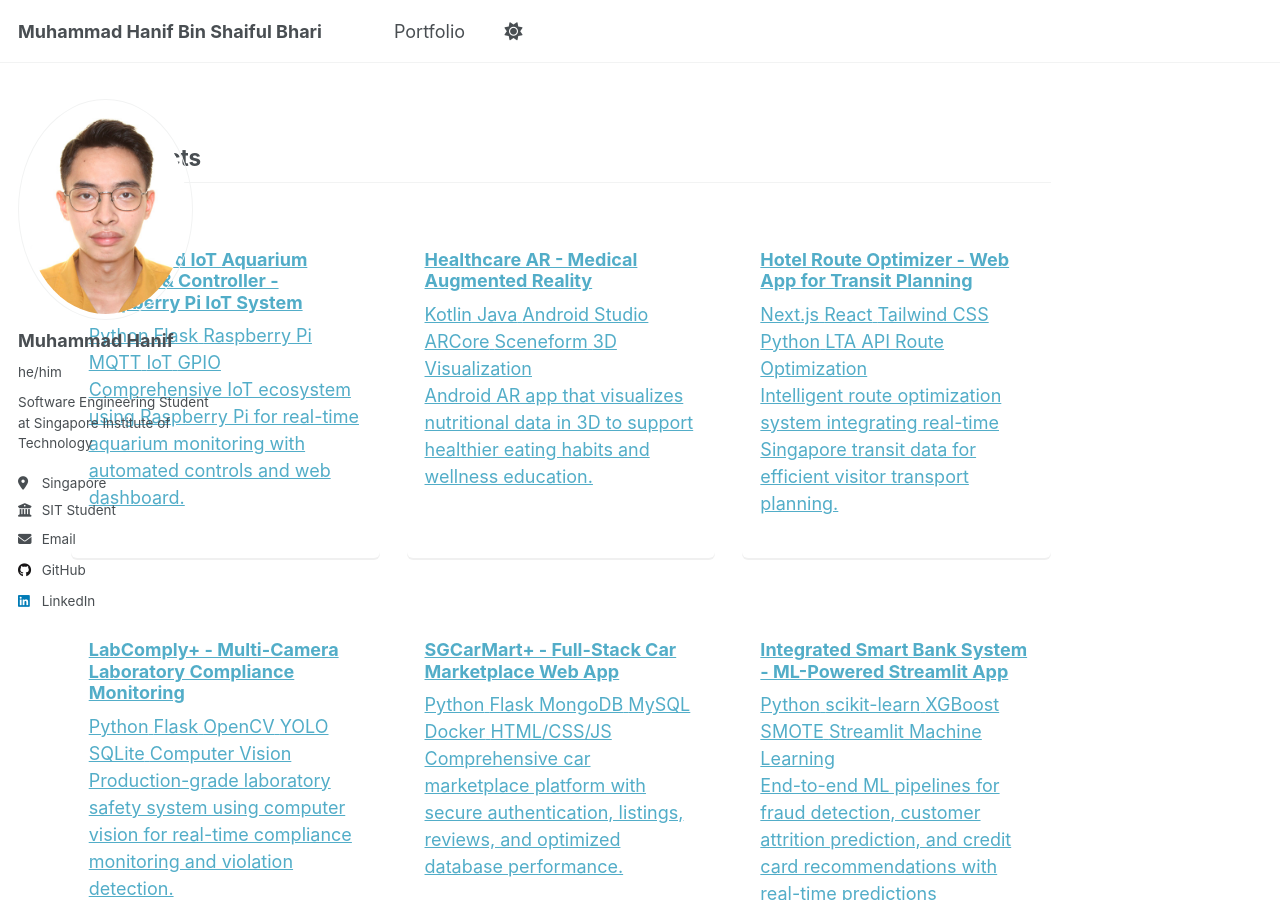
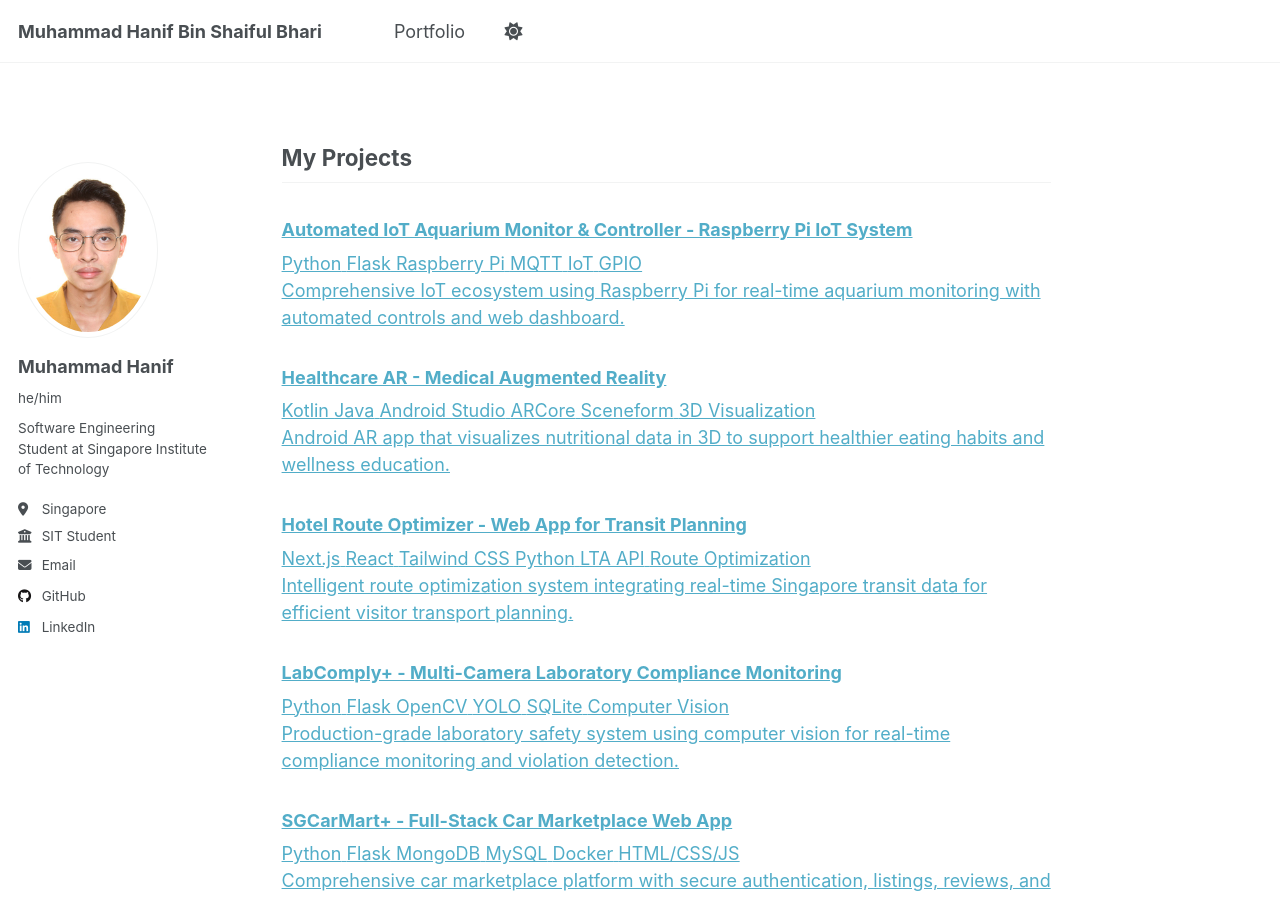
Before and after one commit to haneoop/haneoop.github.io, a Jekyll site: the page built from _pages/about.md, in a window 1280 px wide and 900 px high. Built offline with Jekyll 4.4.1, drawn with Linux system fonts in a browser that asks for light colours; a script that is not in the unit is left out.

Commit message:
Refactor sidebar and avatar layout styles

```diff
--- a/assets/css/main.scss
+++ b/assets/css/main.scss
@@ -42,55 +42,45 @@
     "vendor/font-awesome/brands"
 ;
 
-/* page layout: sidebar + main content */
-.page-layout {
-  display: flex;
-  align-items: flex-start;
-  gap: 24px;
+/* force sidebar to participate in the flex layout and keep content aligned */
+.page-layout .sidebar {
+  position: static !important;
+  box-sizing: border-box;
+  padding-top: 0; /* override any top offset */
 }
 
-/* fix sidebar column width */
-.page-layout .sidebar {
-  flex: 0 0 280px;
-  max-width: 280px;
+/* make sure the article column sits at the top of the flex row */
+.page-layout .page {
+  align-self: flex-start;
 }
 
-/* article/page column grows to fill remaining space */
-.page-layout .page {
-  flex: 1 1 auto;
+/* reset avatar / author image positioning that commonly uses absolute/transform */
+.page-layout .sidebar .avatar,
+.page-layout .sidebar .author-avatar,
+.page-layout .sidebar .author__avatar,
+.page-layout .sidebar figure,
+.page-layout .sidebar img {
+  position: relative !important;
+  left: auto !important;
+  top: auto !important;
+  transform: none !important;
+  margin: 0 0 1rem 0 !important;
+  display: block !important;
+  max-width: 140px !important; /* adjust as needed */
+  width: 100% !important;
+  height: auto !important;
+  border-radius: 50% !important;
 }
 
-/* ensure the article content uses its normal page__content region */
-.page-layout .page .page__content {
-  margin: 0;
-  box-sizing: border-box;
-}
+/* if the avatar was absolutely positioned within the sidebar wrapper,
+   ensure it no longer overflows the sidebar area */
+.page-layout .sidebar { overflow: visible; }
 
-/* portfolio grid used on the home/about page */
-.portfolio-grid {
-  display: grid;
-  grid-template-columns: repeat(auto-fit, minmax(300px, 1fr));
-  gap: 1.5rem;
-}
-
-/* minimal card styling so grid looks consistent */
-.portfolio-card {
-  background: #ffffff;
-  border-radius: 6px;
-  padding: 18px;
-  box-shadow: 0 2px 0 rgba(0,0,0,0.06);
-}
-
-/* responsive: stack sidebar above content for small screens */
+/* small screens: keep previous responsive behavior */
 @media (max-width: 768px) {
-  .page-layout {
-    display: block;
-  }
-  .page-layout .sidebar {
-    max-width: none;
-    width: auto;
-  }
-  .page-layout .page {
-    margin-top: 1rem;
+  .page-layout .sidebar .avatar,
+  .page-layout .sidebar img {
+    max-width: 120px !important;
+    margin: 0 auto 1rem;
   }
 }
```
